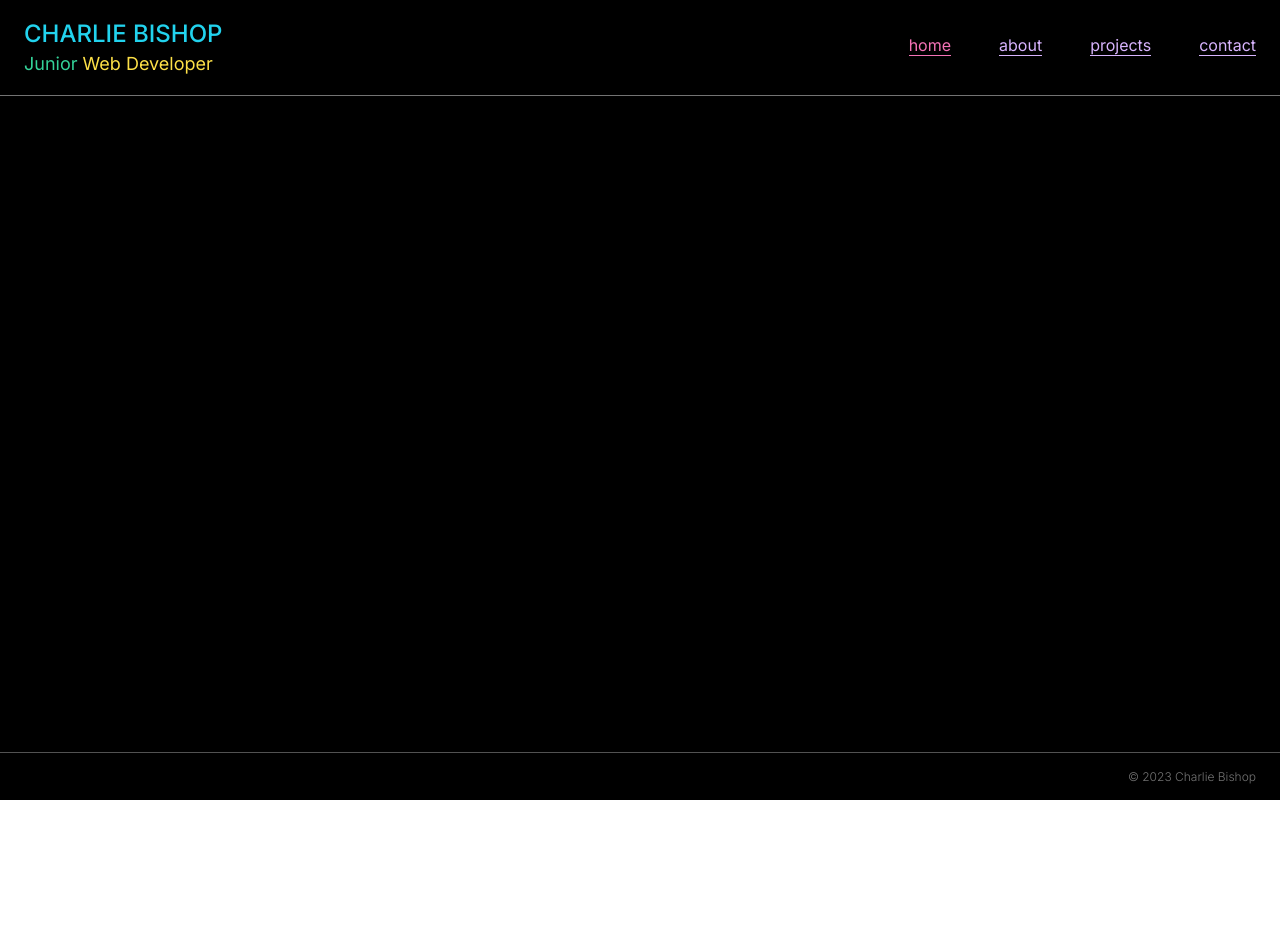
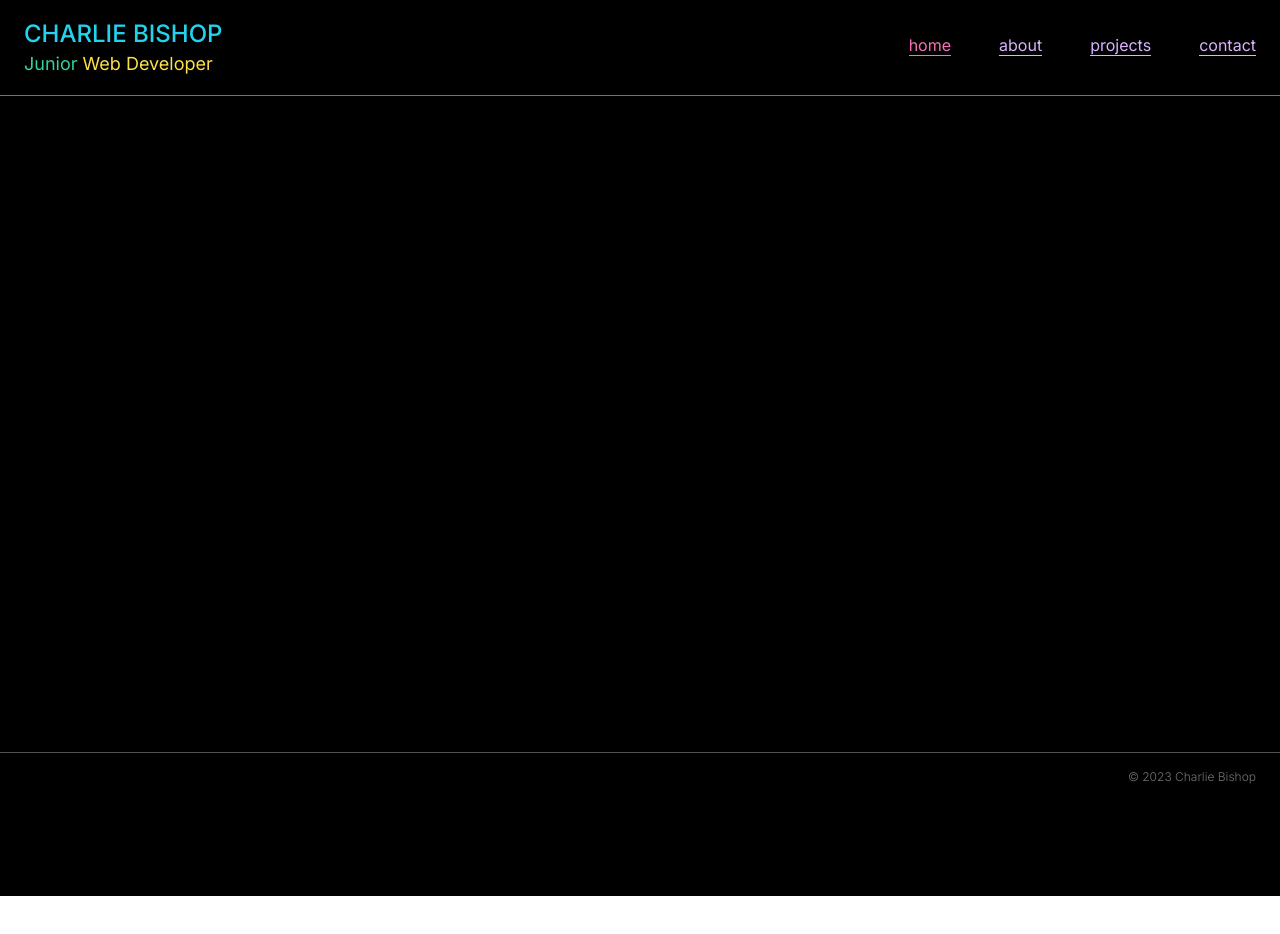
Before and after one commit to charlieBdev/portfolio, a Next.js app: page / in a window 1280 px wide. Shown: the top 934 px of the page. Before the commit the page ends 848 px from the top, so only its background shows below. Built offline with nearby package versions, Linux system fonts and the light colour scheme.

Commit message:
fix some more errors with navbar

```diff
--- /dev/null
+++ b/src/app/Components/Hero.tsx
@@ -0,0 +1,24 @@
+"use client"
+
+import React from 'react'
+import { useTheme } from "next-themes";
+
+
+const Hero = () => {
+
+    const { theme } = useTheme()
+    const bgClass = theme === 'light' ? 'bg-white' : 'bg-black'
+
+    return (
+        <section className={`${bgClass} flex flex-col items-center h-screen w-full relative`}>
+            <div className="flex flex-col lg:flex-row lg:space-x-6 mt-36 lg:mt-56">
+                <p className="text-6xl animate-pulse text-center">eat</p>
+                <p className="text-6xl animate-pulse text-center">sleep</p>
+                <p className="text-6xl animate-pulse text-center">code</p>
+                <p className="text-6xl animate-pulse text-center">repeat</p>
+            </div>
+        </section>
+    )
+}
+
+export default Hero
--- a/src/app/Components/Navbar.tsx
+++ b/src/app/Components/Navbar.tsx
@@ -13,7 +13,7 @@ export default function Navbar() {
 
   return (
     <nav
-      className={`${bgClass} px-6 flex items-center justify-between border-b border-neutral-500 fixed w-full h-24 shadow-xl z-[100]`}
+      className={`${bgClass} px-6 flex items-center justify-between border-b border-neutral-500 sticky top-0 h-24 shadow-xl z-[100]`}
     >
       <Link href="/">
         <h1 className="text-2xl font-medium text-cyan-400">CHARLIE BISHOP</h1>
--- a/src/app/page.tsx
+++ b/src/app/page.tsx
@@ -1,25 +1,11 @@
-"use client"
-
-// import Image from "next/image"
-// import about from "../../public/about.png"
-// import Link from "next/link"
-
-import { useTheme } from "next-themes";
+import Hero from "./components/Hero"
 
 
 export default function Home() {
 
-  const { theme } = useTheme()
-  const bgClass = theme === 'light' ? 'bg-white' : 'bg-black'
-
   return (
-    <section className={`${bgClass} flex flex-col items-center justify-center min-h-screen`}>
-      <div className="flex flex-col lg:flex-row lg:space-x-6">
-        <p className="text-6xl animate-pulse text-center">eat</p>
-        <p className="text-6xl animate-pulse text-center">sleep</p>
-        <p className="text-6xl animate-pulse text-center">code</p>
-        <p className="text-6xl animate-pulse text-center">repeat</p>
-      </div>
-    </section>
+    <main>
+      <Hero />
+    </main>
   )
 }
--- a/tailwind.config.ts
+++ b/tailwind.config.ts
@@ -6,15 +6,15 @@ const config: Config = {
     './src/components/**/*.{js,ts,jsx,tsx,mdx}',
     './src/app/**/*.{js,ts,jsx,tsx,mdx}',
   ],
-  theme: {
-    extend: {
-      backgroundImage: {
-        'gradient-radial': 'radial-gradient(var(--tw-gradient-stops))',
-        'gradient-conic':
-          'conic-gradient(from 180deg at 50% 50%, var(--tw-gradient-stops))',
-      },
-    },
-  },
+  // theme: {
+  //   extend: {
+  //     backgroundImage: {
+  //       'gradient-radial': 'radial-gradient(var(--tw-gradient-stops))',
+  //       'gradient-conic':
+  //         'conic-gradient(from 180deg at 50% 50%, var(--tw-gradient-stops))',
+  //     },
+  //   },
+  // },
   plugins: [],
   darkMode: 'class',
 }
```
Also changed, not shown: src/app/about/page.tsx (+0 -10 lines).
